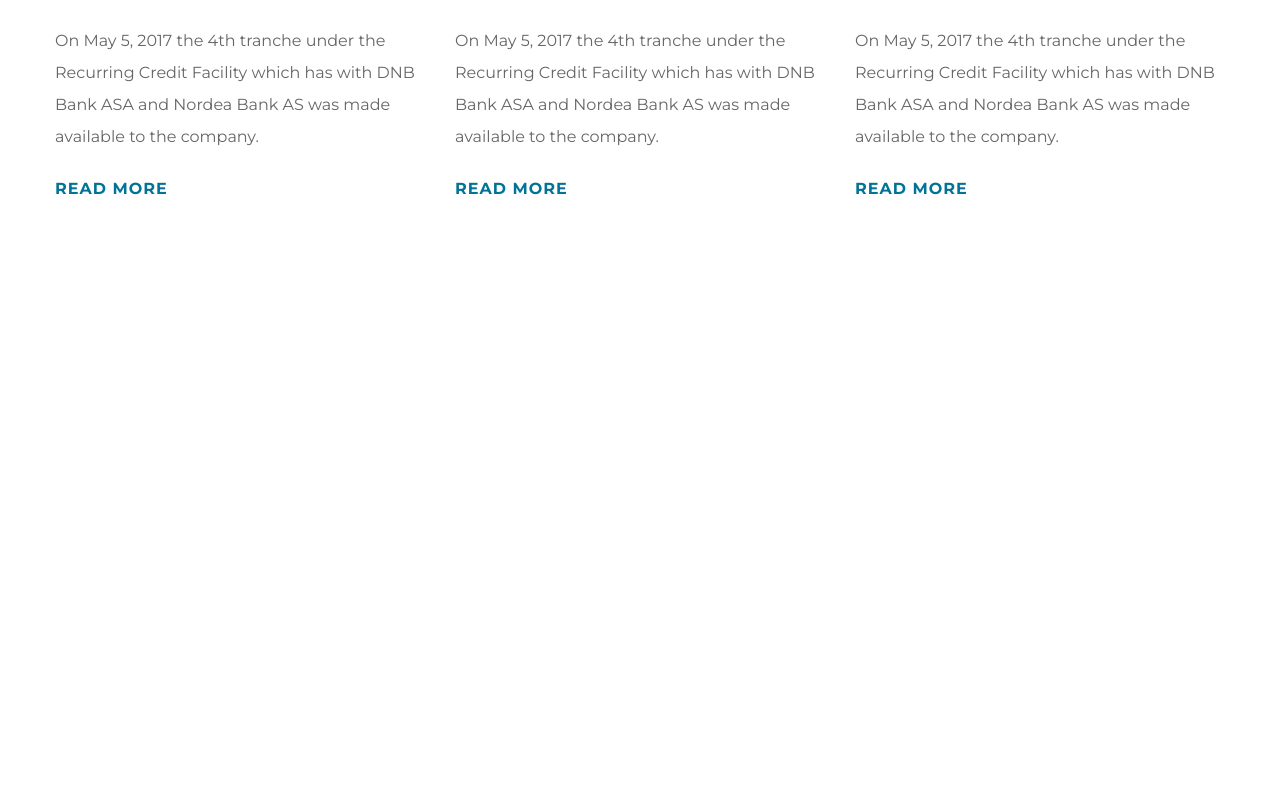
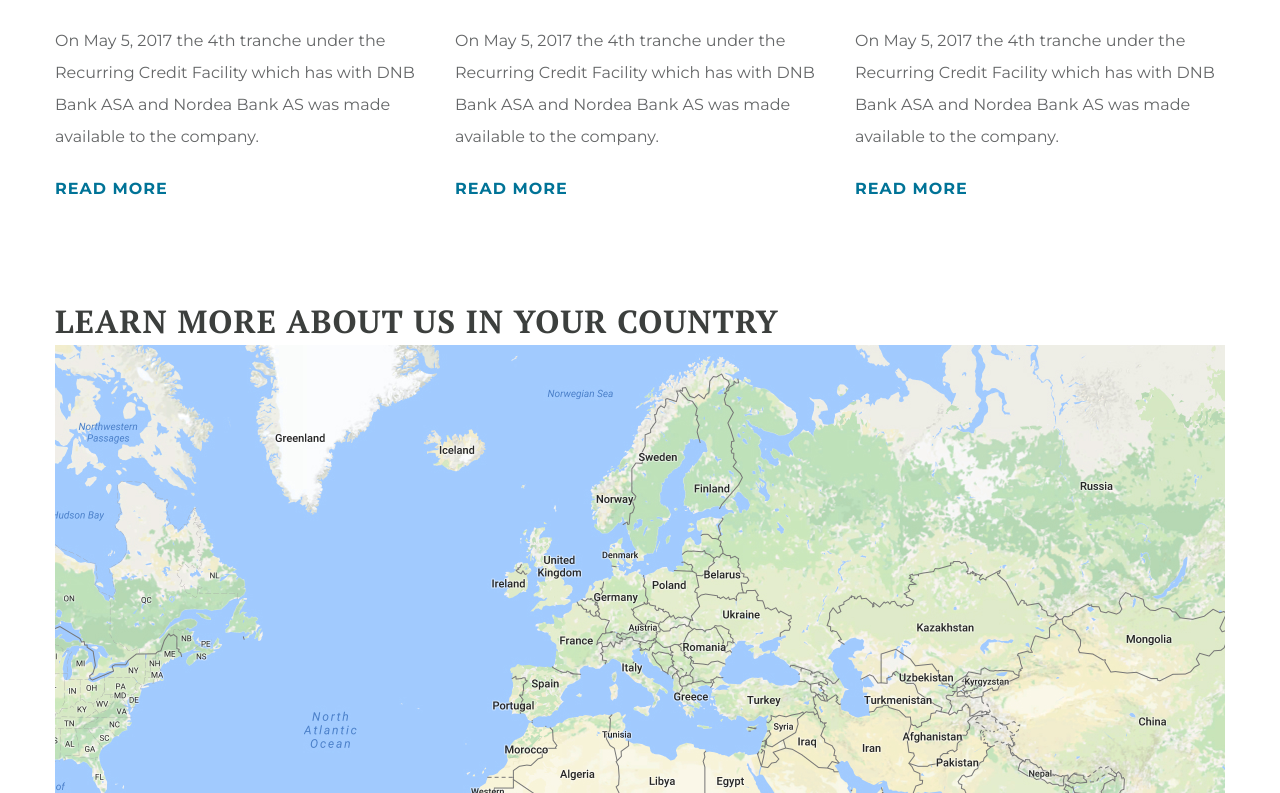
Before and after one commit to ailukyanov/business.loc, a website: page index.html in a window 1280 px wide. Shown: the part 1906-2699 px from the top of the page. Before the commit the page ends 2203 px from the top, so only its background shows below. Drawn offline with Linux system fonts and the light colour scheme.

Commit message:
Business

```diff
--- a/index.html
+++ b/index.html
@@ -238,6 +238,15 @@
             </div>
         </div>
 
+        <div class="country">
+            <div class="container">
+                <div class="county__title title">Learn more about Us in your country</div>
+                <div class="country__map" id="map">
+                    <img src="img/jpg/country/map.jpg" alt="">
+                </div>
+            </div>
+        </div>
+
     </div>
 </body>
 </html>
--- /dev/null
+++ b/scss/components/_country.scss
@@ -0,0 +1,14 @@
+.country {
+
+  &__title {
+    margin: 0 0 40px 0;
+  }
+
+  &__map {
+    height: 448px;
+
+    img {
+      max-width: 100%;
+    }
+  }
+}
--- a/scss/main.scss
+++ b/scss/main.scss
@@ -5,3 +5,4 @@
 @import "components/buttons";
 @import "components/investor";
 @import "components/newsmedia";
+@import "components/country";
```
Also changed, not shown: css/main.css, img/jpg/country/map.jpg (added), img/svg/country/map.svg (added), 1 other file.
